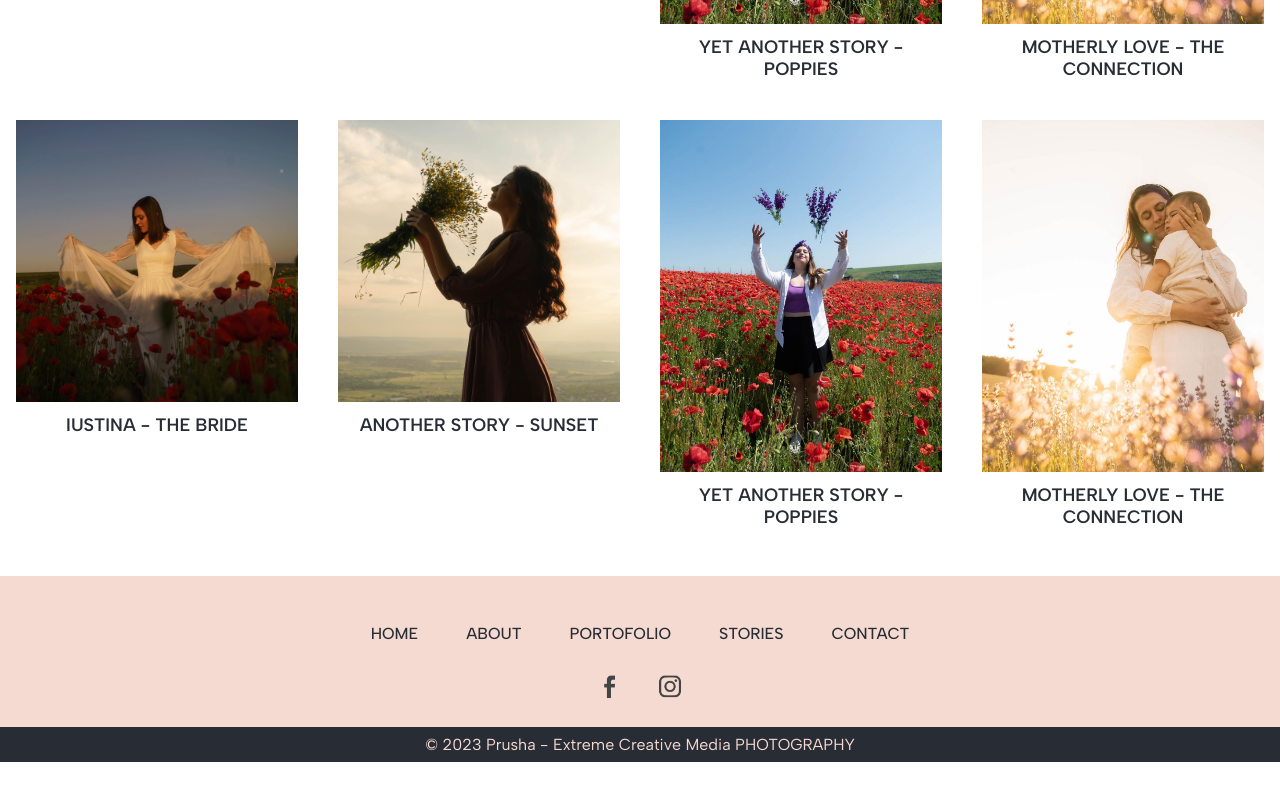
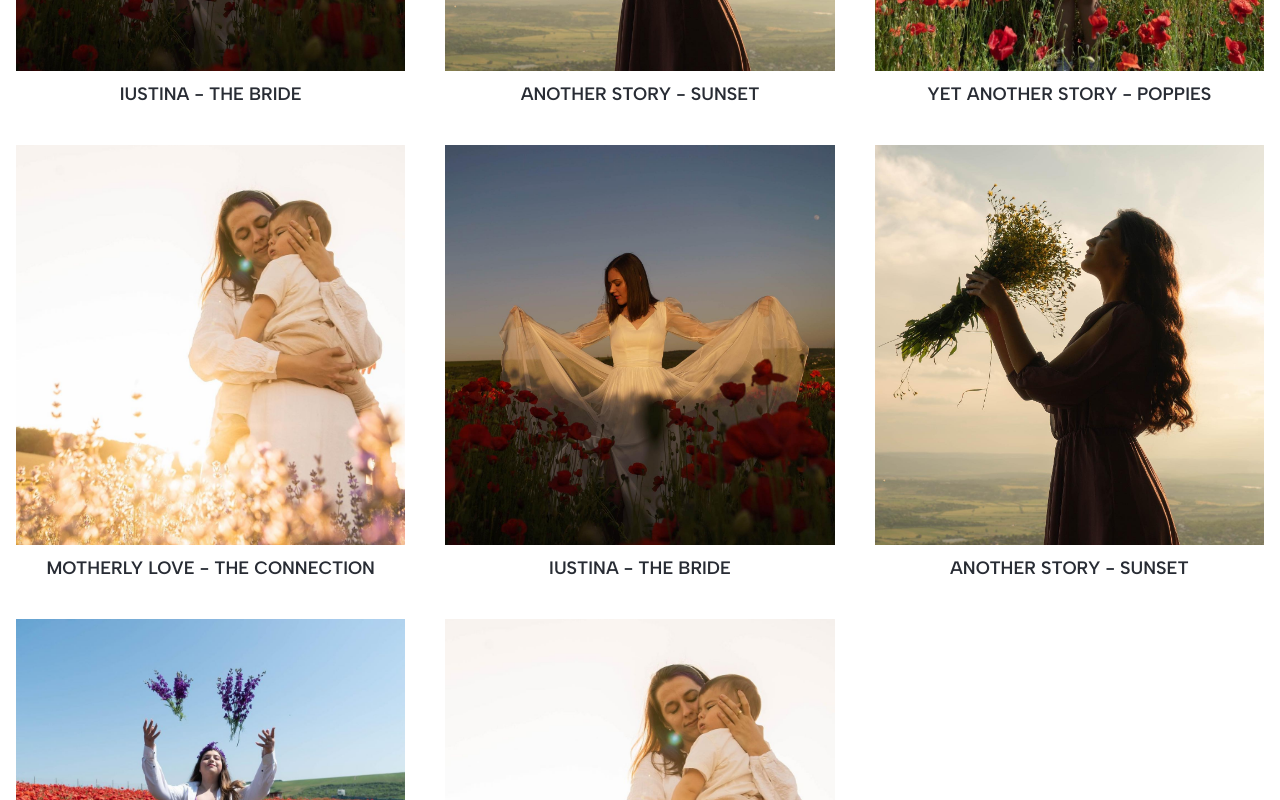
Before and after one commit to mihaismolenski/prushamedia.ro, a React (Create React App) app: page /stories in a window 1280 px wide. Shown: the part 640-1440 px from the top of the page. Before the commit the page ends 1402 px from the top, so only its background shows below. Built offline with nearby package versions, Linux system fonts and the light colour scheme.

Commit message:
small changes

```diff
--- a/src/components/button/button.scss
+++ b/src/components/button/button.scss
@@ -14,14 +14,14 @@
     align-items: center;
     cursor: pointer;
     white-space: nowrap;
-    background: $light-pink;
-    color: rgba($dark-grey, 0.7);
+    background: $red;
+    color: $white;
     border: 1px solid $light-pink;
     transition: all 0.25s ease-in-out;
 
     &:hover:not([disabled]) {
-        background: rgba($light-pink, 0.7);
-        border: 1px solid rgba($light-pink, 0.7);
+        background: $red;
+        border: 1px solid $red;
         transition: all 0.25s ease-in-out;
     }
 
--- a/src/components/carousel/carousel.scss
+++ b/src/components/carousel/carousel.scss
@@ -1,7 +1,7 @@
 @import "../../scss/variables.scss";
 
 .carousel-wrapper {
-  background: $white;
+  background: $light-pink;
   position: relative;
 
   .carousel {
--- a/src/components/footer/footer.scss
+++ b/src/components/footer/footer.scss
@@ -7,8 +7,12 @@
     justify-content: space-between;
     padding-top: 1.5rem;
     margin-top: auto;
-    background-color: $light-pink;
+    background-color: $orange;
     position: relative;
+
+    .menu > a {
+        color: $white;
+    }
 
     .footer-row {
         display: flex;
--- a/src/components/story-card/story-card.scss
+++ b/src/components/story-card/story-card.scss
@@ -21,6 +21,8 @@
 
   img {
     width: 100%;
+    height: 25rem;
+    object-fit: cover;
 
     &:hover {
       box-shadow: 0 3px 14px rgba(0, 0, 0, 0.3);
--- a/src/features/portofolio/portofolio.tsx
+++ b/src/features/portofolio/portofolio.tsx
@@ -9,7 +9,7 @@ import { Gallery } from "../../components";
 
 export const Portofolio = () => {
   const [showGallery, setShowGallery] = useState(false);
-  const [noColumns, setNoColumns] = useState(6);
+  const [noColumns, setNoColumns] = useState(5);
   const [selectedPhoto, setSelectedPhoto] = useState(0);
 
   useEffect(() => {
@@ -25,7 +25,7 @@ export const Portofolio = () => {
   const resizeListener = useCallback(() => {
     const width = window.innerWidth;
     if (width > 1500) {
-      setNoColumns(6);
+      setNoColumns(5);
     }
     if (width > 1200 && width <= 1500) {
       setNoColumns(4);
--- a/src/features/stories/stories.scss
+++ b/src/features/stories/stories.scss
@@ -8,7 +8,7 @@
   .stories-content {
     max-width: 80rem;
     display: grid;
-    grid-template-columns: repeat(4, minmax(0, 1fr));
+    grid-template-columns: repeat(3, minmax(0, 1fr));
     gap: 2.5rem;
     margin: 0 auto;
   }
--- a/src/scss/variables.scss
+++ b/src/scss/variables.scss
@@ -4,9 +4,11 @@ $border-radius: 6px;
 
 $white: #fff;
 $light-pink: #F4DAD0;
+$orange: #ea8c36;
+
 $dark-grey: #282c34;
 $background-white: rgb(249,249,249);
-$red: #b40202;
+$red: #ef6044;
 $grey: #ddd;
 
 $font-size-small: 0.75rem;
```
